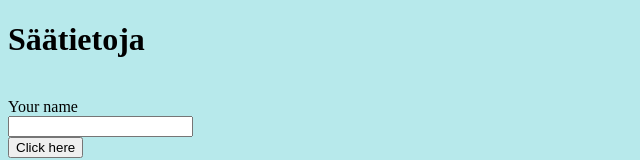
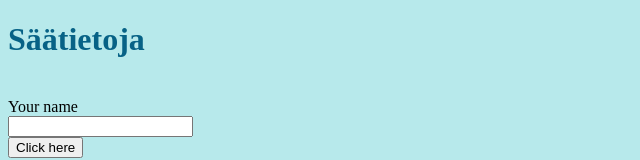
Before and after one commit to Lauraanni/repoharjoitusteht-v-, a plain HTML site: page index.html in a window 1280 px wide. Shown: the top 160 px of the page, without its empty margins (0-640 px from the left). Drawn offline with Linux system fonts and the light colour scheme.

Commit message:
Testfile updated

```diff
--- a/style.css
+++ b/style.css
@@ -1 +1,3 @@
 body {background-color: rgb(183, 233, 235);}
+/* repoharkka, lisäys koodiin*/
+h1 {color: rgb(7, 98, 134);}
```
